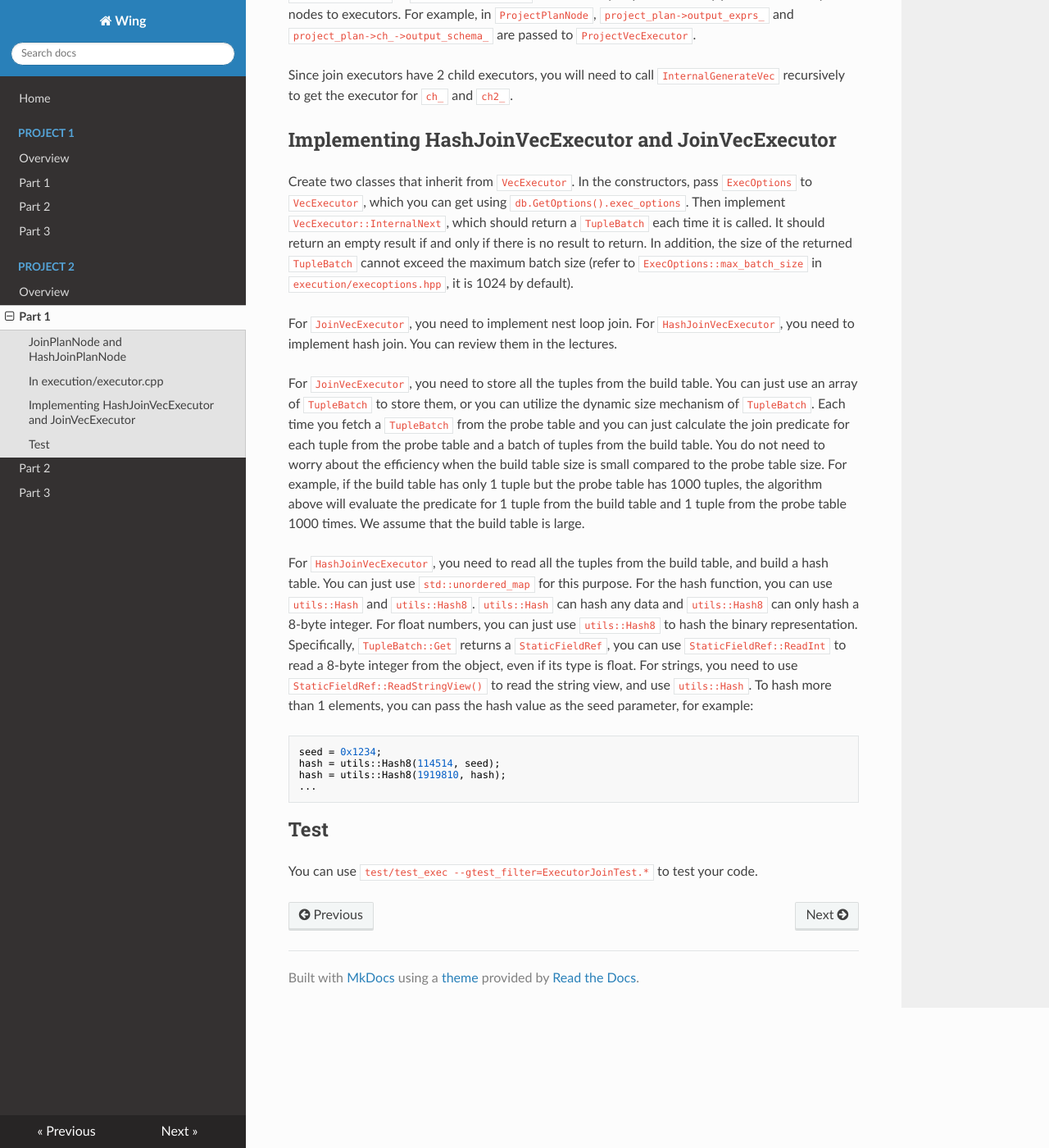
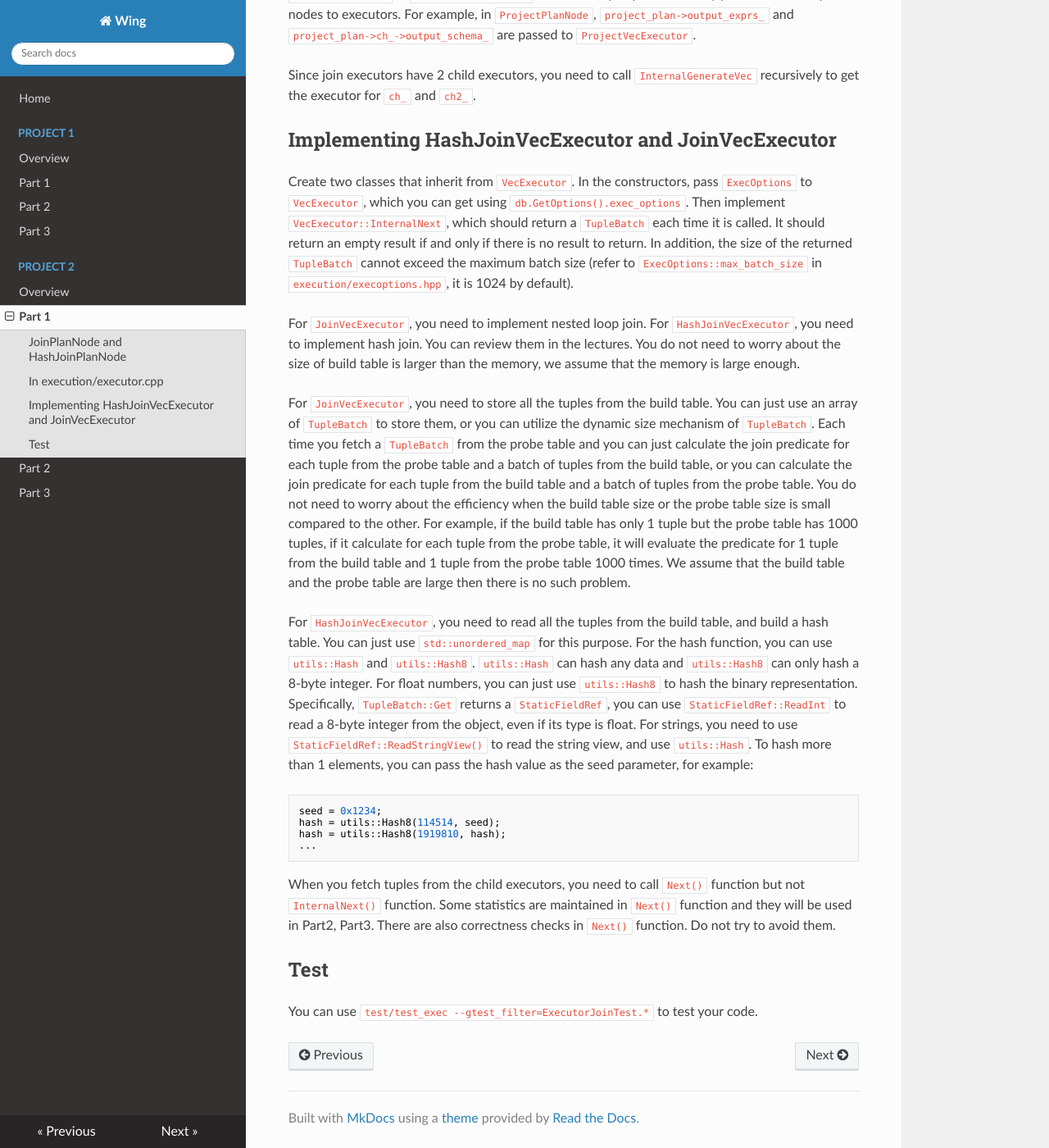
Before and after one commit to iidb/wing-docs, an MkDocs documentation site: the page built from docs/p2/part1.md, in a window 1280 px wide and 1400 px high, scrolled down 909 px. Shown: the whole window at 82% size. Built offline with MkDocs 1.6.1, drawn with Linux system fonts in a browser that asks for light colours; nearby versions of some CDN libraries.

Commit message:
update docs

````diff
--- a/docs/p2/part1.md
+++ b/docs/p2/part1.md
@@ -16,15 +16,15 @@ During the optimization stage, a `JoinPlanNode` can be converted to a `HashJoinP
 
 You need to add code to generate `JoinVecExecutor` for `JoinPlanNode` and `HashJoinVecExecutor` for `HashJoinPlanNode` in `InternalGenerateVec`. Ensure that you pass necessary parameters from plan nodes to executors. For example, in `ProjectPlanNode`, `project_plan->output_exprs_` and `project_plan->ch_->output_schema_` are passed to `ProjectVecExecutor`.
 
-Since join executors have 2 child executors, you will need to call `InternalGenerateVec` recursively to get the executor for `ch_` and `ch2_`.
+Since join executors have 2 child executors, you need to call `InternalGenerateVec` recursively to get the executor for `ch_` and `ch2_`.
 
 ## Implementing HashJoinVecExecutor and JoinVecExecutor
 
 Create two classes that inherit from `VecExecutor`. In the constructors, pass `ExecOptions` to `VecExecutor`, which you can get using `db.GetOptions().exec_options`. Then implement `VecExecutor::InternalNext`, which should return a `TupleBatch` each time it is called. It should return an empty result if and only if there is no result to return. In addition, the size of the returned `TupleBatch` cannot exceed the maximum batch size (refer to `ExecOptions::max_batch_size` in `execution/execoptions.hpp`, it is 1024 by default).
 
-For `JoinVecExecutor`, you need to implement nest loop join. For `HashJoinVecExecutor`, you need to implement hash join. You can review them in the lectures.
+For `JoinVecExecutor`, you need to implement nested loop join. For `HashJoinVecExecutor`, you need to implement hash join. You can review them in the lectures. You do not need to worry about the size of build table is larger than the memory, we assume that the memory is large enough.
 
-For `JoinVecExecutor`, you need to store all the tuples from the build table. You can just use an array of `TupleBatch` to store them, or you can utilize the dynamic size mechanism of `TupleBatch`. Each time you fetch a `TupleBatch` from the probe table and you can just calculate the join predicate for each tuple from the probe table and a batch of tuples from the build table. You do not need to worry about the efficiency when the build table size is small compared to the probe table size. For example, if the build table has only 1 tuple but the probe table has 1000 tuples, the algorithm above will evaluate the predicate for 1 tuple from the build table and 1 tuple from the probe table 1000 times. We assume that the build table is large.
+For `JoinVecExecutor`, you need to store all the tuples from the build table. You can just use an array of `TupleBatch` to store them, or you can utilize the dynamic size mechanism of `TupleBatch`. Each time you fetch a `TupleBatch` from the probe table and you can just calculate the join predicate for each tuple from the probe table and a batch of tuples from the build table, or you can calculate the join predicate for each tuple from the build table and a batch of tuples from the probe table. You do not need to worry about the efficiency when the build table size or the probe table size is small compared to the other. For example, if the build table has only 1 tuple but the probe table has 1000 tuples, if it calculate for each tuple from the probe table, it will evaluate the predicate for 1 tuple from the build table and 1 tuple from the probe table 1000 times. We assume that the build table and the probe table are large then there is no such problem.
 
 For `HashJoinVecExecutor`, you need to read all the tuples from the build table, and build a hash table. You can just use `std::unordered_map` for this purpose. For the hash function, you can use `utils::Hash` and `utils::Hash8`. `utils::Hash` can hash any data and `utils::Hash8` can only hash a 8-byte integer. For float numbers, you can just use `utils::Hash8` to hash the binary representation. Specifically, `TupleBatch::Get` returns a `StaticFieldRef`, you can use `StaticFieldRef::ReadInt` to read a 8-byte integer from the object, even if its type is float. For strings, you need to use `StaticFieldRef::ReadStringView()` to read the string view, and use `utils::Hash`. To hash more than 1 elements, you can pass the hash value as the seed parameter, for example:
 
@@ -35,6 +35,8 @@ hash = utils::Hash8(1919810, hash);
 ...
 ```
 
+When you fetch tuples from the child executors, you need to call `Next()` function but not `InternalNext()` function. Some statistics are maintained in `Next()` function and they will be used in Part2, Part3. There are also correctness checks in `Next()` function. Do not try to avoid them.
+
 ## Test
 
 You can use `test/test_exec --gtest_filter=ExecutorJoinTest.*` to test your code.
````
Also changed, not shown: docs/p2/overview.md (+18 -4 lines), docs/p2/pics/expreval.png.
